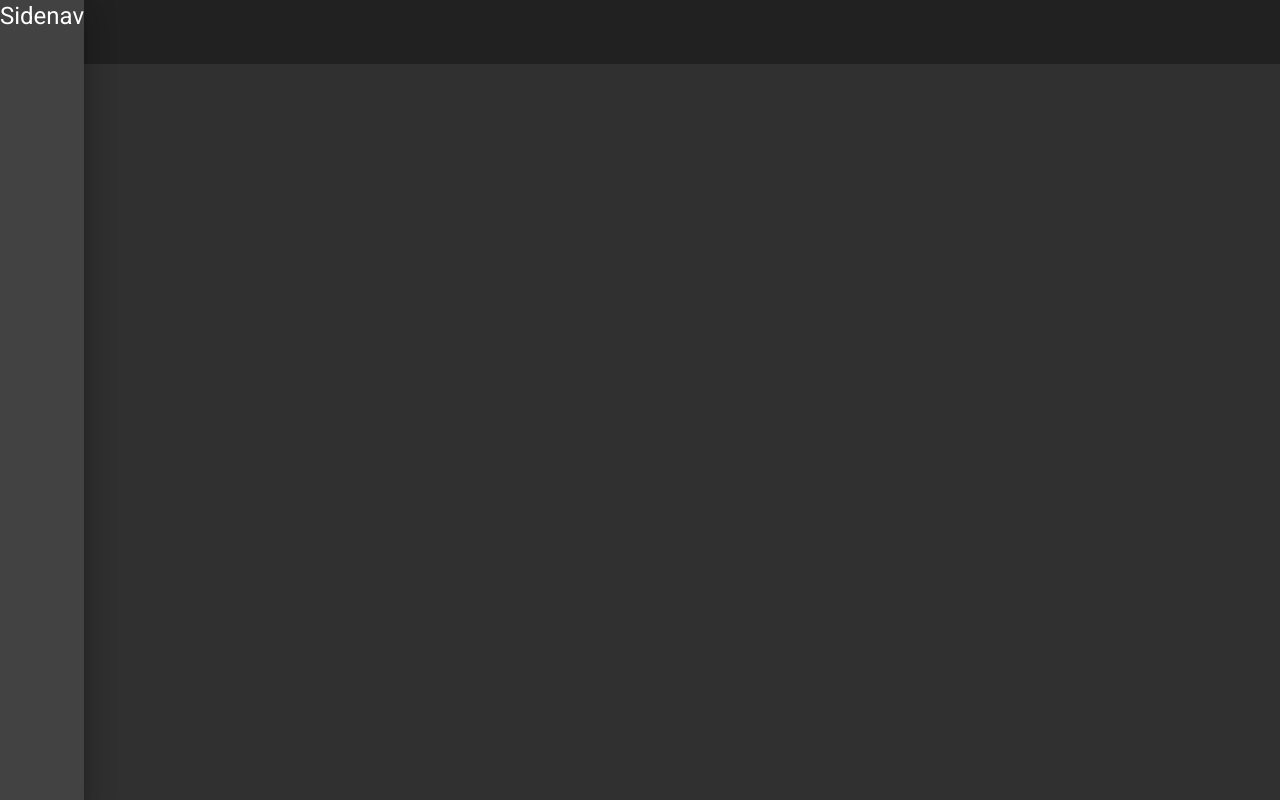
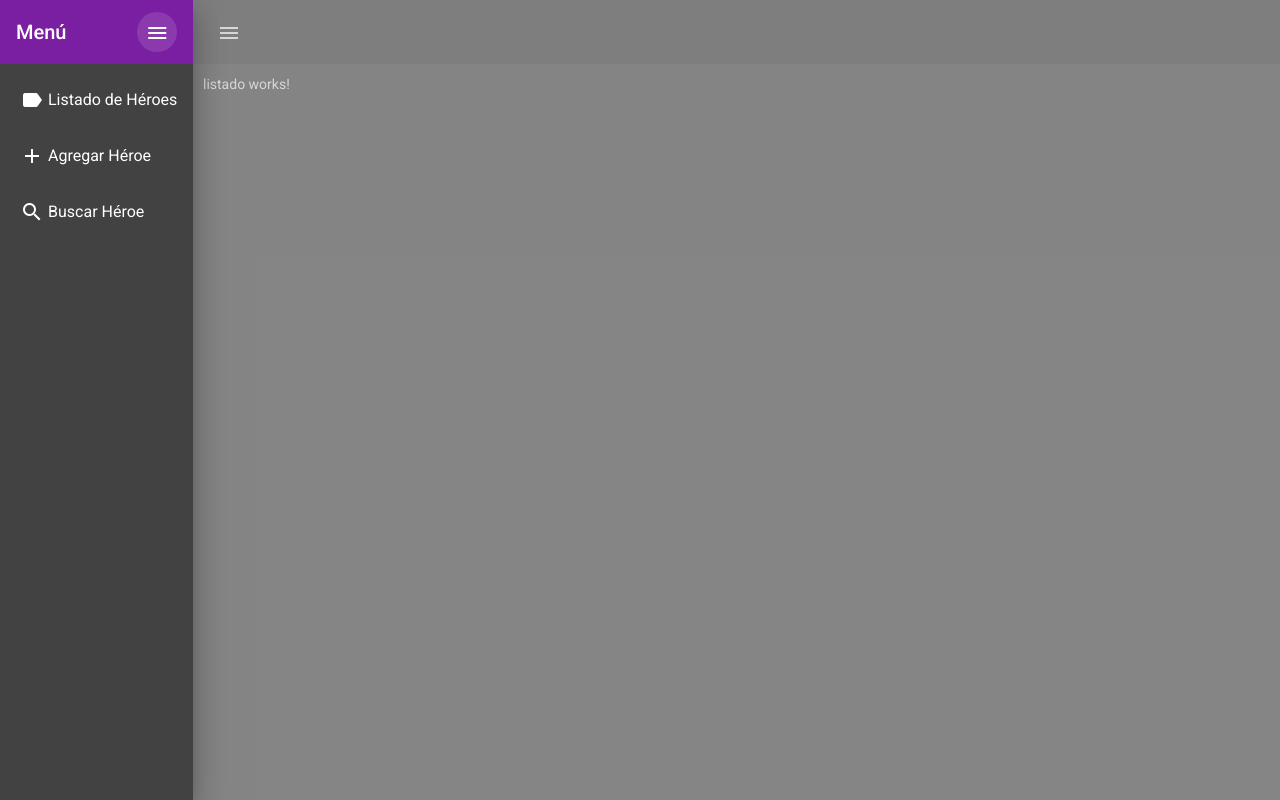
Before and after one commit to WiiruxCruz/05-heroesApp, an Angular app: page /heroes/listado in a window 1280 px wide. Both pictures are taken after a click on the button "menu". Built offline with nearby package versions, Linux system fonts and the light colour scheme.

Commit message:
Material Sidenav, Toolbar e Iconos

```diff
--- a/src/app/heroes/pages/home/home.component.html
+++ b/src/app/heroes/pages/home/home.component.html
@@ -1,15 +1,62 @@
-<mat-drawer-container fullscreen>
-  <mat-sidenav #sidenav>
-    <h1>Sidenav</h1>
+<mat-sidenav-container fullscreen>
+  <mat-sidenav #sidenav mode="push">
+    <mat-toolbar color="primary">
+      <span>Menú</span>
+      <span class="spacer"></span>
+      <button
+        mat-icon-button
+        (click)="sidenav.toggle()"
+      >
+        <mat-icon>menu</mat-icon>
+      </button>
+    </mat-toolbar>
+
+    <mat-nav-list>
+      <a
+        routerLink="./listado"
+        mat-list-item
+        (click)="sidenav.toggle()"
+      >
+        <mat-icon mat-list-icon>label</mat-icon>
+        <span>Listado de Héroes</span>
+      </a>
+
+      <a
+        routerLink="./agregar"
+        mat-list-item
+        (click)="sidenav.toggle()"
+      >
+        <mat-icon mat-list-icon>add</mat-icon>
+        <span>Agregar Héroe</span>
+      </a>
+
+      <a
+        routerLink="./buscar"
+        mat-list-item
+        (click)="sidenav.toggle()"
+      >
+      <mat-icon mat-list-icon>search</mat-icon>
+        <span>Buscar Héroe</span>
+      </a>
+
+    </mat-nav-list>
   </mat-sidenav>
 
   <mat-toolbar>
-    <!--mat-button-->
     <button
       mat-icon-button
       (click)="sidenav.toggle()"
     >
       <mat-icon>menu</mat-icon>
     </button>
+    <span class="spacer"></span>
+    <button mat-button>
+      Logout
+    </button>
   </mat-toolbar>
-</mat-drawer-container>
+
+  <div class="container">
+    <router-outlet></router-outlet>
+  </div>
+
+</mat-sidenav-container>
--- a/src/app/heroes/pages/home/home.component.ts
+++ b/src/app/heroes/pages/home/home.component.ts
@@ -3,8 +3,11 @@
 @Component({
   selector: 'app-home',
   templateUrl: './home.component.html',
-  styles: [
-  ]
+  styles: [`
+  .container {
+    margin: 10px;
+  }
+  `]
 })
 export class HomeComponent implements OnInit {
 
--- a/src/app/material/material.module.ts
+++ b/src/app/material/material.module.ts
@@ -4,6 +4,7 @@
 import { MatToolbarModule } from '@angular/material/toolbar';
 import { MatButtonModule } from '@angular/material/button';
 import { MatIconModule } from '@angular/material/icon';
+import {MatListModule} from '@angular/material/list';
 
 
 @NgModule({
@@ -12,7 +13,8 @@
     MatSidenavModule,
     MatToolbarModule,
     MatButtonModule,
-    MatIconModule
+    MatIconModule,
+    MatListModule
   ]
 })
 export class MaterialModule { }
--- a/src/styles.css
+++ b/src/styles.css
@@ -2,3 +2,7 @@
 
 html, body { height: 100%; }
 body { margin: 0; font-family: Roboto, "Helvetica Neue", sans-serif; }
+
+.spacer {
+  flex: 1 1 auto;
+}
```
